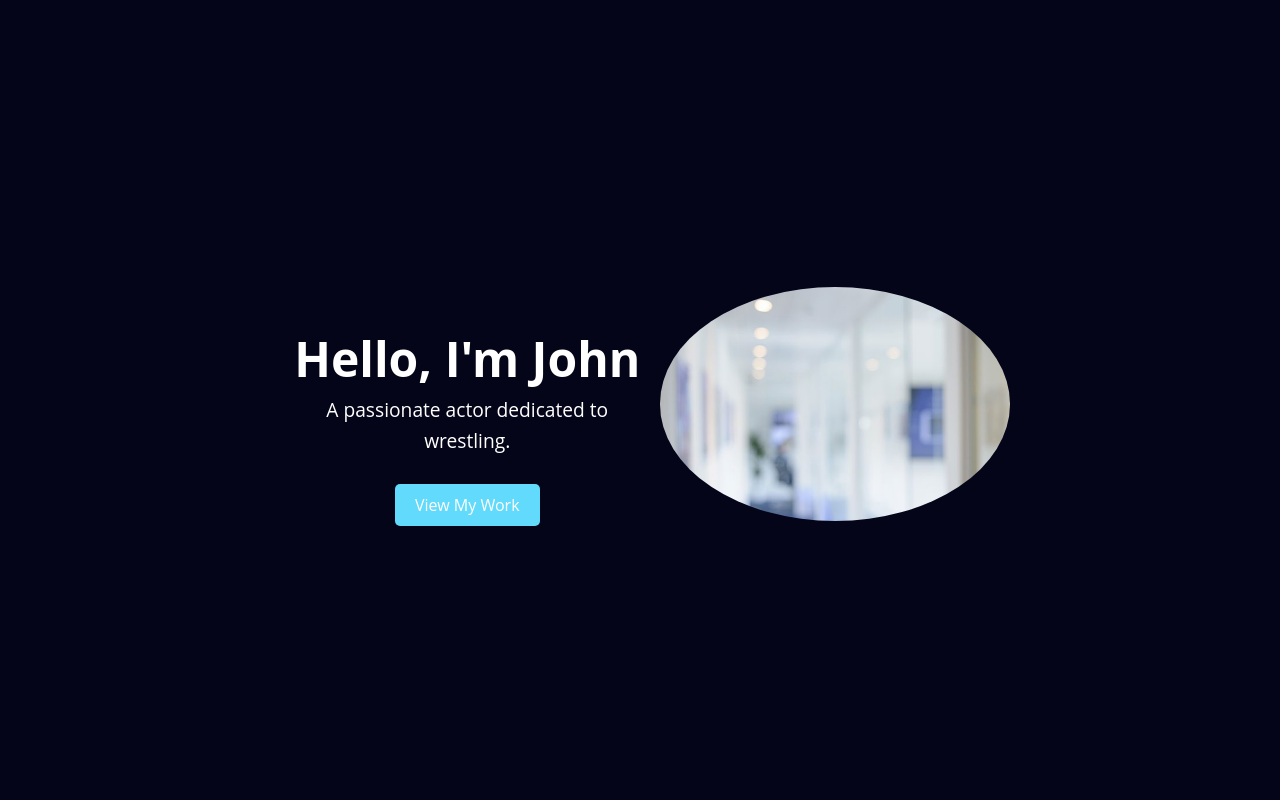
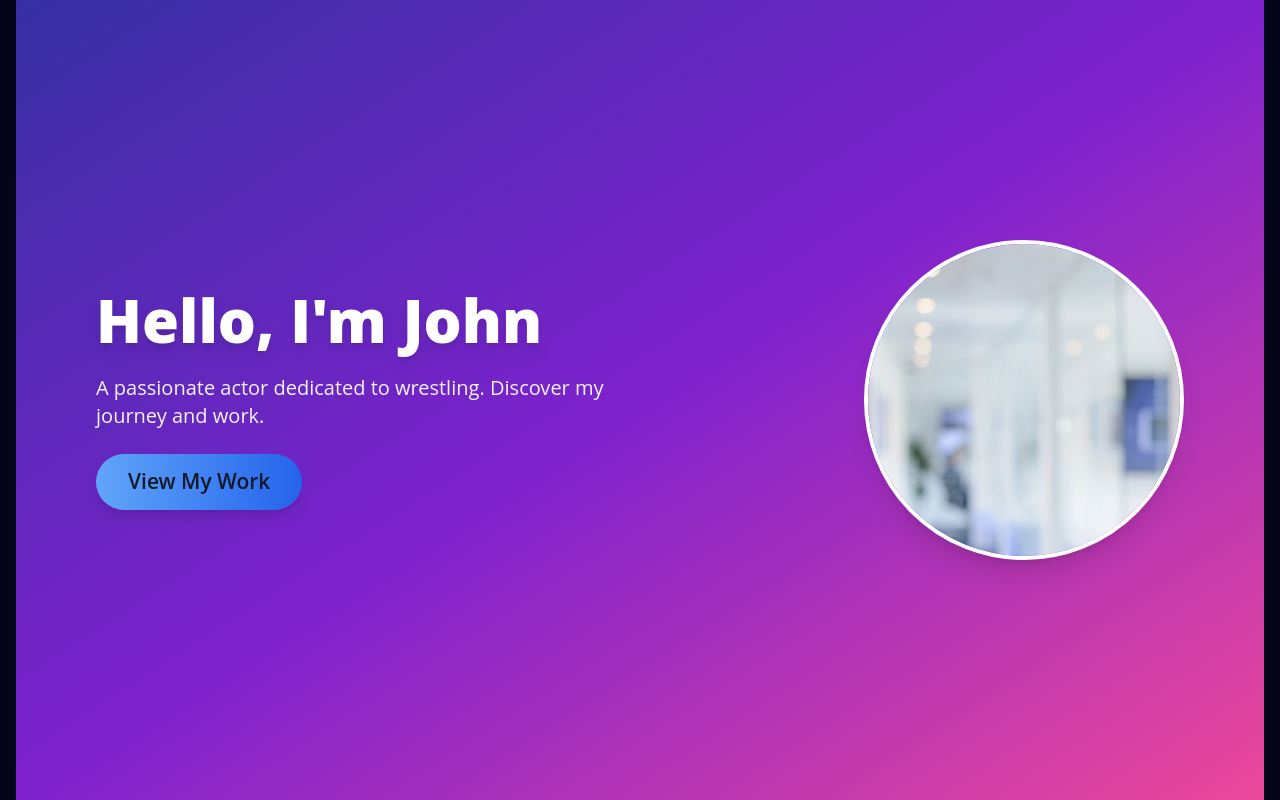
Before and after one commit to MINTYoo/CS446_FinalProject, a React (Vite) app: page / in a window 1280 px wide. Shown: the top 800 px of the page. Built offline with nearby package versions, Linux system fonts and the light colour scheme.

Commit message:
working main

```diff
--- a/package.json
+++ b/package.json
@@ -10,9 +10,12 @@
     "preview": "vite preview"
   },
   "dependencies": {
+    "autoprefixer": "^10.4.20",
+    "postcss": "^8.4.47",
     "react": "^18.3.1",
     "react-dom": "^18.3.1",
-    "react-router-dom": "^6.27.0"
+    "react-router-dom": "^6.27.0",
+    "tailwindcss": "^3.4.14"
   },
   "devDependencies": {
     "@eslint/js": "^9.11.1",
--- a/src/App.jsx
+++ b/src/App.jsx
@@ -2,6 +2,8 @@ import "./App.css";
 import React from "react";
 import { BrowserRouter as Router, Routes, Route } from "react-router-dom";
 import Home from "./pages /home /home";
+import './index.css';
+
 // import Projects from "./pages/projects";
 // import About from "./pages/about";
 // import Contact from "./pages/contact";
--- /dev/null
+++ b/src/index.css
@@ -0,0 +1,71 @@
+@tailwind base;
+@tailwind components;
+@tailwind utilities;
+:root {
+  font-family: Inter, system-ui, Avenir, Helvetica, Arial, sans-serif;
+  line-height: 1.5;
+  font-weight: 400;
+
+  color-scheme: light dark;
+  color: rgba(255, 255, 255, 0.87);
+  background-color: #242424;
+
+  font-synthesis: none;
+  text-rendering: optimizeLegibility;
+  -webkit-font-smoothing: antialiased;
+  -moz-osx-font-smoothing: grayscale;
+}
+
+a {
+  font-weight: 500;
+  color: #646cff;
+  text-decoration: inherit;
+}
+a:hover {
+  color: #535bf2;
+}
+
+body {
+  margin: 0;
+  display: flex;
+  place-items: center;
+  min-width: 320px;
+  min-height: 100vh;
+}
+
+h1 {
+  font-size: 3.2em;
+  line-height: 1.1;
+}
+
+button {
+  border-radius: 8px;
+  border: 1px solid transparent;
+  padding: 0.6em 1.2em;
+  font-size: 1em;
+  font-weight: 500;
+  font-family: inherit;
+  background-color: #1a1a1a;
+  cursor: pointer;
+  transition: border-color 0.25s;
+}
+button:hover {
+  border-color: #646cff;
+}
+button:focus,
+button:focus-visible {
+  outline: 4px auto -webkit-focus-ring-color;
+}
+
+@media (prefers-color-scheme: light) {
+  :root {
+    color: #213547;
+    background-color: #ffffff;
+  }
+  a:hover {
+    color: #747bff;
+  }
+  button {
+    background-color: #f9f9f9;
+  }
+}
--- a/src/main.jsx
+++ b/src/main.jsx
@@ -1,6 +1,7 @@
 import { StrictMode } from "react";
 import { createRoot } from "react-dom/client";
 import App from "./App.jsx";
+import './index.css';
 
 createRoot(document.getElementById("root")).render(
   <StrictMode>
--- a/src/pages /home /hero/hero.jsx
+++ b/src/pages /home /hero/hero.jsx
@@ -1,19 +1,29 @@
 import React from "react";
-import "./hero.css";
 import profileImage from "./image.png";
 
 function Hero() {
   return (
-    <section className="hero">
-      <div className="hero-content">
-        <h1>Hello, I'm John</h1>
-        <p>A passionate actor dedicated to wrestling.</p>
-        <a href="#projects" className="hero-button">
+    <section className="hero flex flex-col md:flex-row items-center justify-center md:justify-between px-8 py-16 md:px-20 bg-gradient-to-br from-indigo-800 via-purple-700 to-pink-500 text-white min-h-screen">
+      <div className="hero-content max-w-lg md:max-w-xl mb-8 md:mb-0 text-center md:text-left space-y-6">
+        <h1 className="text-5xl md:text-6xl font-extrabold leading-tight drop-shadow-lg">
+          Hello, I'm John
+        </h1>
+        <p className="text-lg md:text-xl leading-relaxed text-gray-100">
+          A passionate actor dedicated to wrestling. Discover my journey and work.
+        </p>
+        <a
+          href="#projects"
+          className="inline-block px-8 py-3 bg-gradient-to-r from-blue-400 to-blue-600 text-gray-900 font-semibold rounded-full shadow-lg transform transition hover:scale-105 hover:bg-gradient-to-l hover:shadow-2xl"
+        >
           View My Work
         </a>
       </div>
       <div className="hero-image">
-        <img src={profileImage} alt="Profile" />
+        <img
+          src={profileImage}
+          alt="Profile"
+          className="w-64 h-64 md:w-80 md:h-80 rounded-full object-cover shadow-xl border-4 border-white transform transition-transform duration-300 hover:scale-110 hover:shadow-2xl"
+        />
       </div>
     </section>
   );
--- /dev/null
+++ b/tailwind.config.js
@@ -0,0 +1,11 @@
+/** @type {import('tailwindcss').Config} */
+// tailwind.config.js
+module.exports = {
+  content: [
+    "./src/**/*.{js,jsx,ts,tsx}", // Adjust based on your folder structure
+  ],
+  theme: {
+    extend: {},
+  },
+  plugins: [],
+};
```
Also changed, not shown: 1 other file (tests, documents, lock files or other folders).
